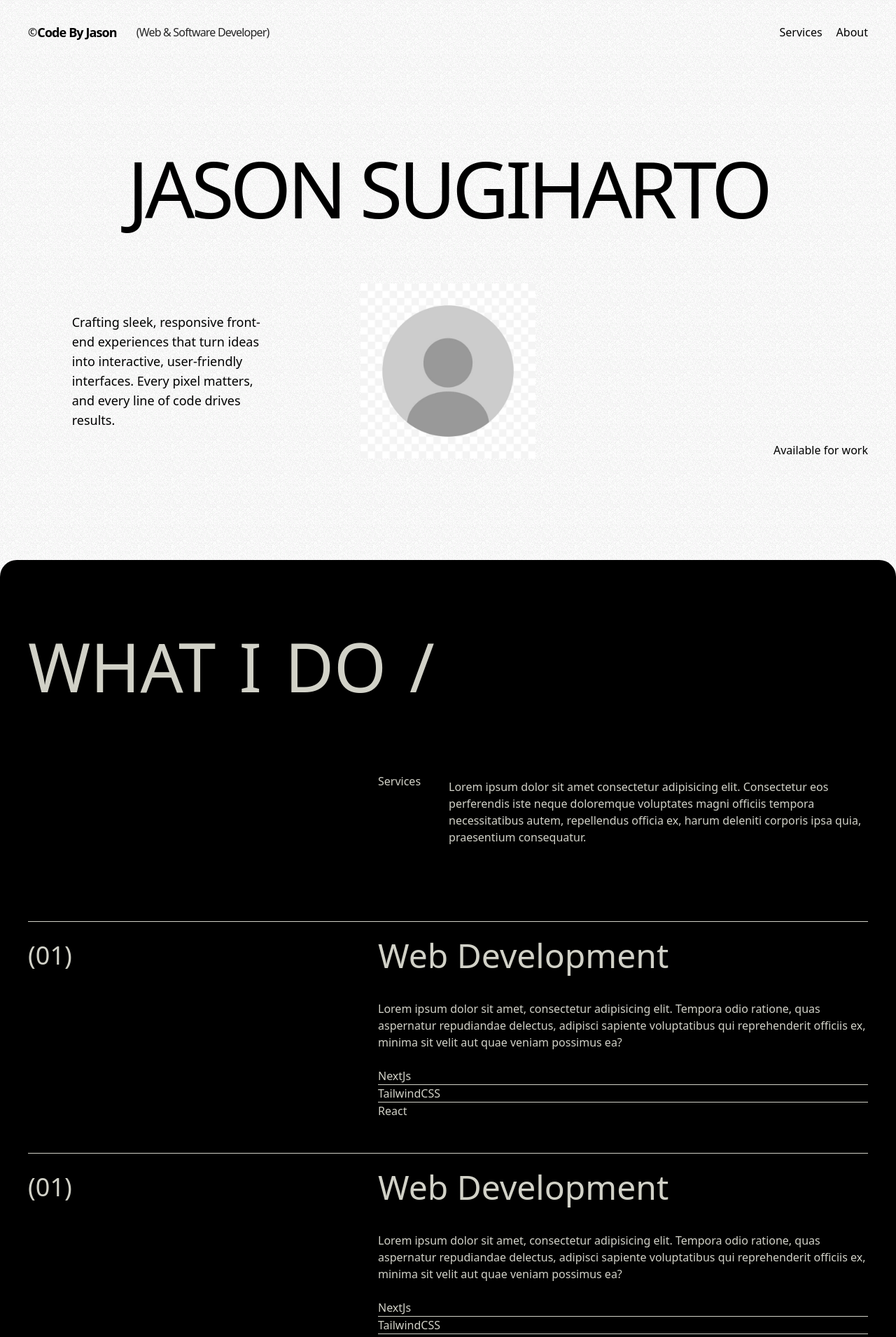
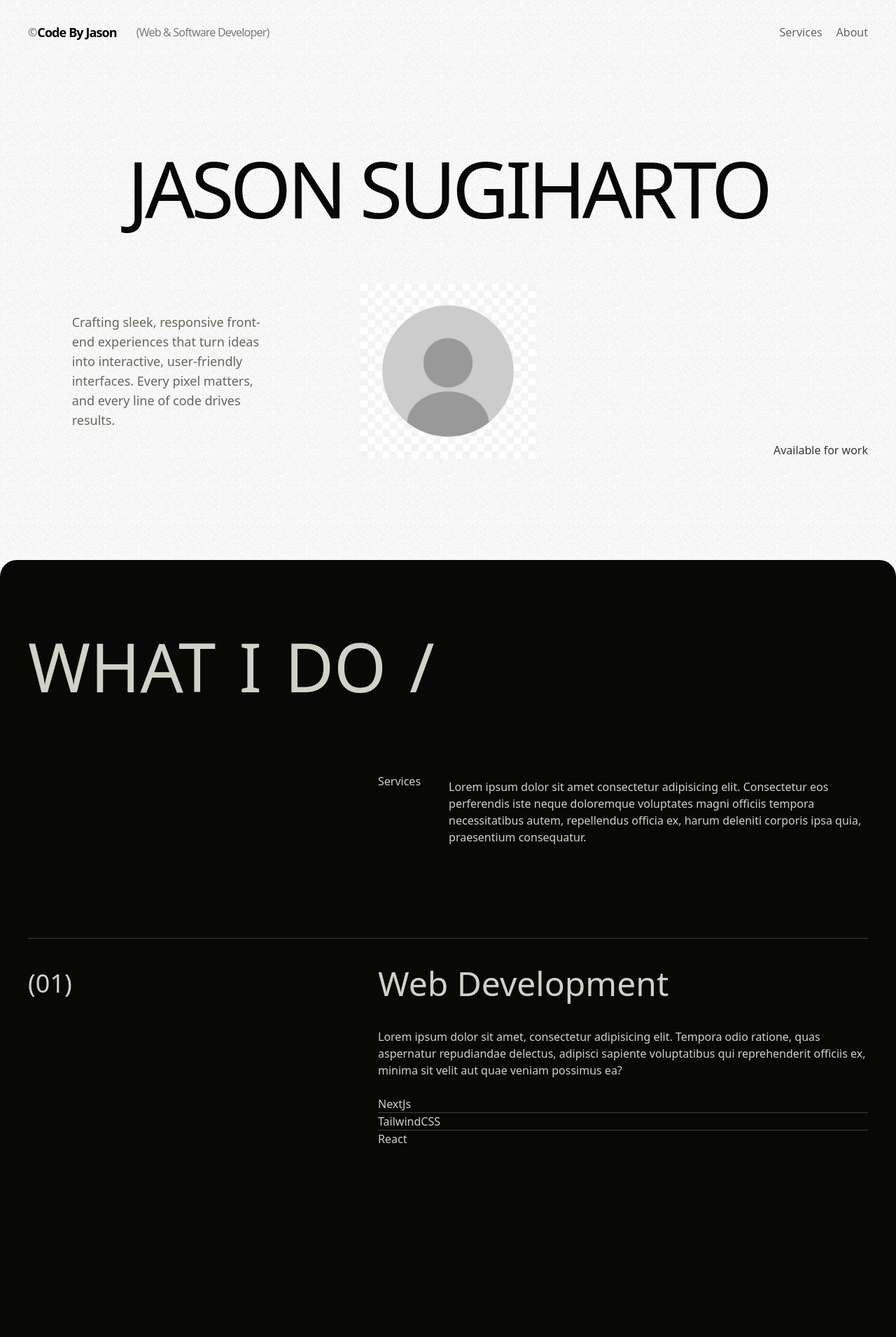
Before and after one commit to Jell13/my-website-next, a Next.js app: page / in a window 1280 px wide. Shown: the top 1910 px of the page at 70% size. Built offline with nearby package versions, Linux system fonts and the light colour scheme.

Commit message:
adding in the parts of the services

```diff
--- a/app/components/NavBar.jsx
+++ b/app/components/NavBar.jsx
@@ -48,10 +48,10 @@ const NavBar = () => {
     variants={variant}
     initial="initial"
     animate="animate"
-    className='w-full absolute py-8 md:px-10 px-4 flex inset-x-0 z-10 justify-between items-center'>
+    className='w-full absolute py-8 md:px-10 px-4 flex inset-x-0 z-10 justify-between items-center text-third'>
       <div className='flex flex-col md:flex-row md:gap-7 md:items-center'>
         <div className='flex items-center'>
-        <span>&#169;</span><p className='text-lg font-semibold tracking-tighter'>Code By Jason</p>
+        <span>&#169;</span><p className='text-lg font-semibold tracking-tighter text-secondary'>Code By Jason</p>
         </div>
         <p className='opacity-85 tracking-tighter'>(Web & Software Developer)</p>
       </div>
@@ -61,7 +61,7 @@ const NavBar = () => {
             className='relative group'
             key={id} href={link}>
                 {name}
-                <span className='border-b-2 absolute border-black w-0 duration-300 group-hover:w-full left-0'>&nbsp;</span>
+                <span className='border-b-2 absolute border-third w-0 duration-300 group-hover:w-full left-0'>&nbsp;</span>
             </a>
         ))}
       </nav>
--- a/app/sections/Hero.jsx
+++ b/app/sections/Hero.jsx
@@ -31,12 +31,12 @@ const Hero = () => {
   return (
 
     <motion.section
-    className='h-screen z[-1] pb-10'>
+    className='h-screen z[-1] pb-10 text-secondary'>
       <motion.div
       style={{y: translate, scale: scaleDown, opacity: opacity}}
       className='w-full h-full flex justify-center items-center px-10'>
         <div className='w-full flex flex-col items-center justify-center gap-3 mt-20'>
-            <div className=''>
+            <div>
               {"JASON SUGIHARTO".split("").map((letter, i) => (
                 <motion.span
                 key={i}
@@ -47,7 +47,7 @@ const Hero = () => {
                   delay: STAGGER * i,
                   ease: "easeInOut"
                 }}
-                className='lg:text-[7rem] md:text-[5rem] tracking-tighter font-genSans font-medium'>
+                className='lg:text-[7rem] md:text-[5rem] tracking-tighter font-genSans text-secondary font-medium'>
                   {letter}
                 </motion.span>
               ))}
@@ -60,7 +60,7 @@ const Hero = () => {
               }}}
               className='flex col-span-4 flex-col justify-center items-center'>
                 <div className='w-[30ch]'>
-                  <p className='text-lg'>Crafting sleek, responsive front-end experiences that turn ideas into interactive, user-friendly interfaces. Every pixel matters, and every line of code drives results.</p>
+                  <p className='text-lg text-third'>Crafting sleek, responsive front-end experiences that turn ideas into interactive, user-friendly interfaces. Every pixel matters, and every line of code drives results.</p>
                 </div>
               </motion.div>
               <div className='col-span-4 flex justify-center items-center'>
@@ -68,7 +68,7 @@ const Hero = () => {
               </div>
               <div className='flex flex-col items-end col-span-4 justify-end'>
                 <div>
-                  <p>Available for work</p>
+                  <p className='text-fourth'>Available for work</p>
                 </div>
               </div>
             </div>
--- a/app/sections/Services.jsx
+++ b/app/sections/Services.jsx
@@ -36,7 +36,7 @@ const Services = () => {
 
 
   return (
-    <section id="services" className='rounded-3xl bg-black text-primary'>
+    <section id="services" className='rounded-3xl bg-secondary text-primary'>
       <div className='flex flex-col z-10 mb-8 md:px-10 py-20'>
         <motion.h2
         ref={aboutRef}
@@ -64,10 +64,10 @@ const Services = () => {
           </div>
         </div>
         <div className='w-full pt-10'>
-
+          <div className='mt-12 flex flex-col pt-6 justify-between'>
              {/* First Service */}
-          <div className='mt-12 flex flex-col pt-6 justify-between text-left sticky top-0 border-t-[1px] border-primary'>
-            <div className='flex md:grid grid-cols-12 items-center justify-between'>
+             <div className='sticky top-[20vh] z-0 border-t border-t-[#3f3f38] mb-[17.25em] bg-secondary'>
+                <div className='flex md:grid grid-cols-12 items-center justify-between pt-10'>
                   <span className='col-span-2 text-4xl font-medium'>
                     (01)
                   </span>
@@ -78,7 +78,7 @@ const Services = () => {
                 <div className='md:grid flex grid-cols-12'>
                   <div className='w-full flex flex-col col-span-7 col-start-6 pt-10'>
                     <p>Lorem ipsum dolor sit amet, consectetur adipisicing elit. Tempora odio ratione, quas aspernatur repudiandae delectus, adipisci sapiente voluptatibus qui reprehenderit officiis ex, minima sit velit aut quae veniam possimus ea?</p>
-                <div className='flex flex-col pt-6 divide-y divide-primary'>
+                    <div className='flex flex-col pt-6 divide-y divide-[#3f3f38]'>
                       <span>NextJs</span>
                       <span>TailwindCSS</span>
                       <span>React</span>
@@ -87,9 +87,9 @@ const Services = () => {
                 </div>
               </div>
 
-          {/* Second service */}
-          <div className='mt-12 flex flex-col pt-6 justify-between text-left sticky top-0 border-t-[1px] border-primary'>
-            <div className='flex md:grid grid-cols-12 items-center justify-between'>
+              {/* Second Services */}
+              <div className='sticky top-[calc(20vh+5.75em)] border-t z-10 border-t-[#3f3f38] mb-[17.25em] bg-secondary'>
+                <div className='flex md:grid grid-cols-12 items-center justify-between pt-10'>
                   <span className='col-span-2 text-4xl font-medium'>
                     (01)
                   </span>
@@ -100,7 +100,7 @@ const Services = () => {
                 <div className='md:grid flex grid-cols-12'>
                   <div className='w-full flex flex-col col-span-7 col-start-6 pt-10'>
                     <p>Lorem ipsum dolor sit amet, consectetur adipisicing elit. Tempora odio ratione, quas aspernatur repudiandae delectus, adipisci sapiente voluptatibus qui reprehenderit officiis ex, minima sit velit aut quae veniam possimus ea?</p>
-                <div className='flex flex-col pt-6 divide-y divide-primary'>
+                    <div className='flex flex-col pt-6 divide-y divide-[#3f3f38]'>
                       <span>NextJs</span>
                       <span>TailwindCSS</span>
                       <span>React</span>
@@ -109,6 +109,8 @@ const Services = () => {
                 </div>
               </div>
           </div>
+
+        </div>
       </div>
     </section>
   )
--- a/tailwind.config.js
+++ b/tailwind.config.js
@@ -10,7 +10,10 @@ module.exports = {
       colors: {
         background: "var(--background)",
         foreground: "var(--foreground)",
-        primary: "#D1D1C7"
+        primary: "#D1D1C7",
+        secondary: "#080807",
+        third: "#6B645C",
+        fourth: "#393632"
       },
     },
   },
```
Lines whose indentation alone changed are shown as unchanged.
